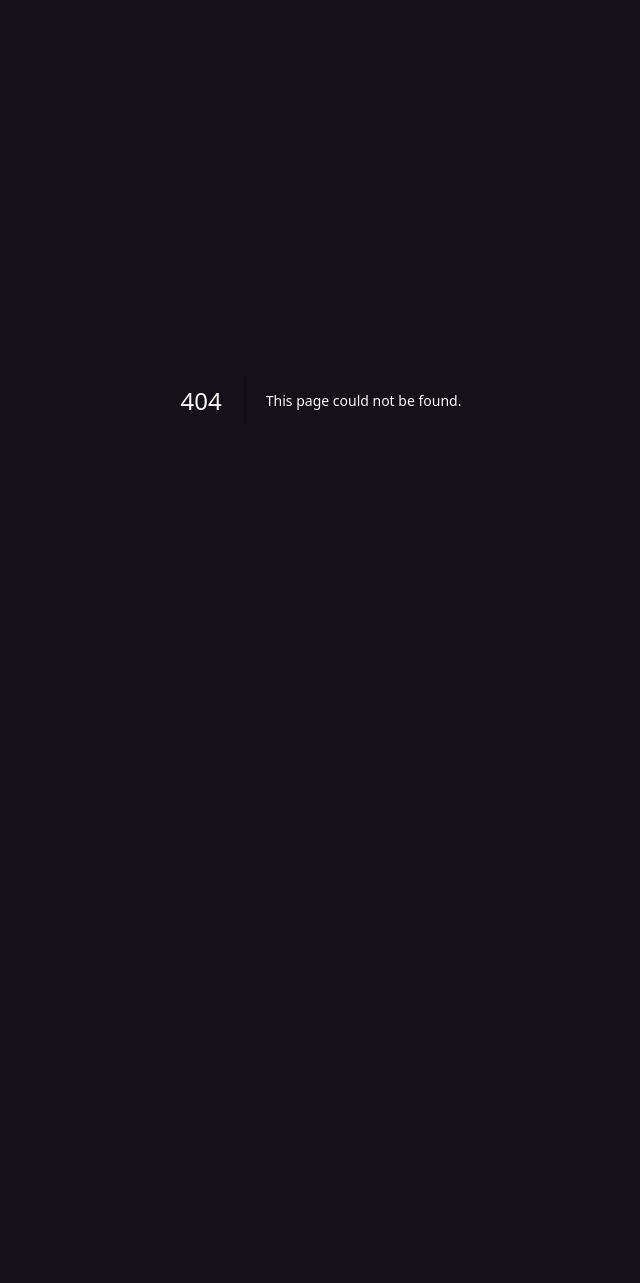
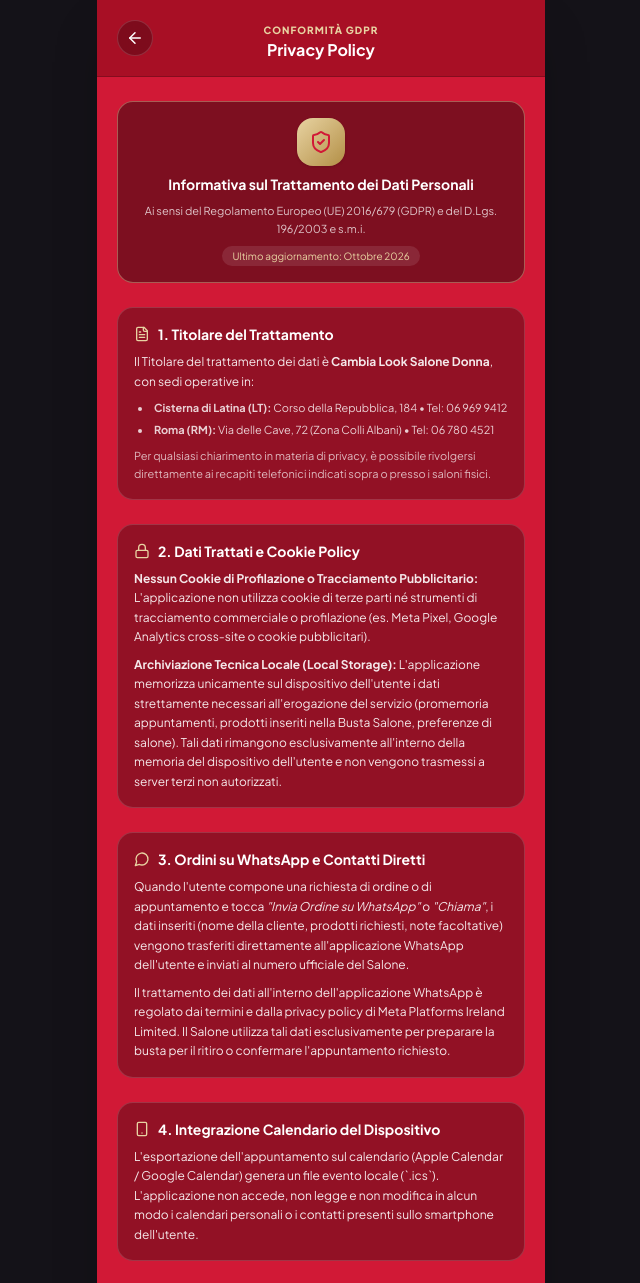
Before and after one commit to GabrieleRicci95/cambia-look, a Next.js app: page /privacy in a window 1280 px wide. Before the commit this address had no page. Shown: the top 1283 px of the page, without its empty margins (319-959 px from the left). Before the commit the page ends 800 px from the top, so only its background shows below. Built offline with nearby package versions, Linux system fonts and the light colour scheme; a web font is replaced by a local one.

Commit message:
feat: aggiunta Privacy Policy GDPR e configurazione nativa Capacitor per iOS e Android

```diff
--- a/next.config.ts
+++ b/next.config.ts
@@ -1,6 +1,7 @@
 import type { NextConfig } from "next";
 
 const nextConfig: NextConfig = {
+  output: 'export',
   reactStrictMode: true,
   images: {
     unoptimized: true,
--- a/src/app/page.tsx
+++ b/src/app/page.tsx
@@ -1983,7 +1983,7 @@
               </div>
             </div>
           ) : (
-            <div className="text-center pt-2 pb-4">
+            <div className="text-center pt-2 pb-2">
               <button
                 onClick={handleToggleStaffMode}
                 className="text-[10px] text-white/35 hover:text-white/70 transition-colors"
@@ -1992,6 +1992,20 @@
               </button>
             </div>
           )}
+
+          {/* FOOTER LEGALE E PRIVACY (RICHIESTO PER GLI STORE) */}
+          <div className="pt-4 pb-8 text-center space-y-2 border-t border-white/10">
+            <div className="flex items-center justify-center gap-3 text-xs text-white/75">
+              <a href="/privacy" className="hover:text-white underline text-[11px]">
+                Informativa sulla Privacy (GDPR)
+              </a>
+              <span>•</span>
+              <span className="text-[11px]">© Cambia Look</span>
+            </div>
+            <p className="text-[10px] text-white/50">
+              Salone Donna • Cisterna di Latina (LT) & Roma (RM)
+            </p>
+          </div>
         </main>
       )}
 
@@ -3358,6 +3372,10 @@
                       💬 Risposta rapida dallo staff Cambia Look
                     </span>
                   </div>
+
+                  <p className="text-[10px] text-center text-white/50 pt-1">
+                    Inviando l'ordine accetti l'<a href="/privacy" target="_blank" className="underline text-[#E8D3A2]">Informativa sulla Privacy</a>
+                  </p>
                 </div>
 
               </form>
--- /dev/null
+++ b/src/app/privacy/page.tsx
@@ -0,0 +1,130 @@
+import React from "react";
+import Link from "next/link";
+import Image from "next/image";
+import { ArrowLeft, ShieldCheck, Lock, Smartphone, MessageCircle, FileText } from "lucide-react";
+
+export const metadata = {
+  title: "Informativa sulla Privacy • Cambia Look",
+  description: "Informativa sul trattamento dei dati personali (GDPR) dell'applicazione Cambia Look Salone Donna.",
+};
+
+export default function PrivacyPage() {
+  return (
+    <div className="max-w-md mx-auto min-h-screen bg-[#D11936] text-white flex flex-col relative font-sans shadow-2xl">
+      {/* HEADER */}
+      <header className="sticky top-0 z-40 bg-[#A60F25]/95 backdrop-blur-xl border-b border-black/20 px-5 py-4 flex items-center justify-between">
+        <Link
+          href="/"
+          className="w-9 h-9 rounded-full bg-black/25 flex items-center justify-center text-white hover:bg-white/20 transition-all border border-white/15"
+        >
+          <ArrowLeft size={18} />
+        </Link>
+        <div className="text-center">
+          <span className="text-[10px] font-black uppercase tracking-widest text-[#E8D3A2]">Conformità GDPR</span>
+          <h1 className="text-base font-bold text-white leading-tight">Privacy Policy</h1>
+        </div>
+        <div className="w-9" />
+      </header>
+
+      {/* CONTENT */}
+      <main className="flex-1 px-5 py-6 space-y-6 text-xs text-white/90 leading-relaxed">
+
+        {/* INTRO BADGE */}
+        <div className="p-4 rounded-2xl bg-black/40 border border-[#E8D3A2]/40 text-center space-y-2">
+          <div className="w-12 h-12 rounded-2xl bg-gradient-to-br from-[#E8D3A2] to-[#B38F46] text-[#D11936] mx-auto flex items-center justify-center font-bold shadow">
+            <ShieldCheck size={24} />
+          </div>
+          <h2 className="text-sm font-bold text-white">Informativa sul Trattamento dei Dati Personali</h2>
+          <p className="text-[11px] text-white/75">
+            Ai sensi del Regolamento Europeo (UE) 2016/679 (GDPR) e del D.Lgs. 196/2003 e s.m.i.
+          </p>
+          <span className="inline-block text-[10px] bg-white/10 px-2.5 py-0.5 rounded-full text-[#E8D3A2]">
+            Ultimo aggiornamento: Ottobre 2026
+          </span>
+        </div>
+
+        {/* 1. TITOLARE DEL TRATTAMENTO */}
+        <section className="space-y-2 p-4 rounded-2xl bg-black/30 border border-white/15">
+          <div className="flex items-center gap-2 text-white font-bold text-sm">
+            <FileText size={16} className="text-[#E8D3A2]" />
+            <h3>1. Titolare del Trattamento</h3>
+          </div>
+          <p>
+            Il Titolare del trattamento dei dati è <strong>Cambia Look Salone Donna</strong>, con sedi operative in:
+          </p>
+          <ul className="list-disc list-inside space-y-1 pl-1 text-[11px] text-white/80">
+            <li><strong>Cisterna di Latina (LT):</strong> Corso della Repubblica, 184 • Tel: 06 969 9412</li>
+            <li><strong>Roma (RM):</strong> Via delle Cave, 72 (Zona Colli Albani) • Tel: 06 780 4521</li>
+          </ul>
+          <p className="text-[11px] text-white/70">
+            Per qualsiasi chiarimento in materia di privacy, è possibile rivolgersi direttamente ai recapiti telefonici indicati sopra o presso i saloni fisici.
+          </p>
+        </section>
+
+        {/* 2. DATI TRATTATI E COOKIE POLICY */}
+        <section className="space-y-2 p-4 rounded-2xl bg-black/30 border border-white/15">
+          <div className="flex items-center gap-2 text-white font-bold text-sm">
+            <Lock size={16} className="text-[#E8D3A2]" />
+            <h3>2. Dati Trattati e Cookie Policy</h3>
+          </div>
+          <p>
+            <strong>Nessun Cookie di Profilazione o Tracciamento Pubblicitario:</strong> L'applicazione non utilizza cookie di terze parti né strumenti di tracciamento commerciale o profilazione (es. Meta Pixel, Google Analytics cross-site o cookie pubblicitari).
+          </p>
+          <p>
+            <strong>Archiviazione Tecnica Locale (Local Storage):</strong> L'applicazione memorizza unicamente sul dispositivo dell'utente i dati strettamente necessari all'erogazione del servizio (promemoria appuntamenti, prodotti inseriti nella Busta Salone, preferenze di salone). Tali dati rimangono esclusivamente all'interno della memoria del dispositivo dell'utente e non vengono trasmessi a server terzi non autorizzati.
+          </p>
+        </section>
+
+        {/* 3. ORDINI WHATSAPP E PRENOTAZIONI */}
+        <section className="space-y-2 p-4 rounded-2xl bg-black/30 border border-white/15">
+          <div className="flex items-center gap-2 text-white font-bold text-sm">
+            <MessageCircle size={16} className="text-[#E8D3A2]" />
+            <h3>3. Ordini su WhatsApp e Contatti Diretti</h3>
+          </div>
+          <p>
+            Quando l'utente compone una richiesta di ordine o di appuntamento e tocca <em>"Invia Ordine su WhatsApp"</em> o <em>"Chiama"</em>, i dati inseriti (nome della cliente, prodotti richiesti, note facoltative) vengono trasferiti direttamente all'applicazione WhatsApp dell'utente e inviati al numero ufficiale del Salone.
+          </p>
+          <p>
+            Il trattamento dei dati all'interno dell'applicazione WhatsApp è regolato dai termini e dalla privacy policy di Meta Platforms Ireland Limited. Il Salone utilizza tali dati esclusivamente per preparare la busta per il ritiro o confermare l'appuntamento richiesto.
+          </p>
+        </section>
+
+        {/* 4. CALENDARIO E PROMEMORIA TELEFONO */}
+        <section className="space-y-2 p-4 rounded-2xl bg-black/30 border border-white/15">
+          <div className="flex items-center gap-2 text-white font-bold text-sm">
+            <Smartphone size={16} className="text-[#E8D3A2]" />
+            <h3>4. Integrazione Calendario del Dispositivo</h3>
+          </div>
+          <p>
+            L'esportazione dell'appuntamento sul calendario (Apple Calendar / Google Calendar) genera un file evento locale (`.ics`). L'applicazione non accede, non legge e non modifica in alcun modo i calendari personali o i contatti presenti sullo smartphone dell'utente.
+          </p>
+        </section>
+
+        {/* 5. DIRITTI DELL'INTERESSATO */}
+        <section className="space-y-2 p-4 rounded-2xl bg-black/30 border border-white/15">
+          <div className="flex items-center gap-2 text-white font-bold text-sm">
+            <ShieldCheck size={16} className="text-[#E8D3A2]" />
+            <h3>5. Diritti dell'Interessato (Artt. 15-22 GDPR)</h3>
+          </div>
+          <p>
+            Gli utenti hanno il diritto in qualunque momento di ottenere la conferma dell'esistenza o meno dei propri dati personali, di verificarne l'esattezza o chiederne l'integrazione, l'aggiornamento o la cancellazione.
+          </p>
+          <p>
+            Poiché i dati dell'applicazione risiedono in locale sul dispositivo dell'utente, è possibile cancellarli istantaneamente svuotando la cache dell'app o disinstallandola dal dispositivo.
+          </p>
+        </section>
+
+        {/* TASTO TORNA ALL'APP */}
+        <div className="pt-2 pb-6">
+          <Link
+            href="/"
+            className="w-full py-3.5 rounded-2xl bg-white hover:bg-[#E8D3A2] text-[#D11936] font-black text-xs uppercase tracking-wider flex items-center justify-center gap-2 shadow-xl active:scale-95 transition-all text-center"
+          >
+            <span>Torna all'App Cambia Look</span>
+          </Link>
+        </div>
+
+      </main>
+    </div>
+  );
+}
```
Also changed, not shown: capacitor.config.ts (added, +25 -0 lines), package.json (+8 -0 lines), 74 other files (tests, documents, lock files or other folders).
